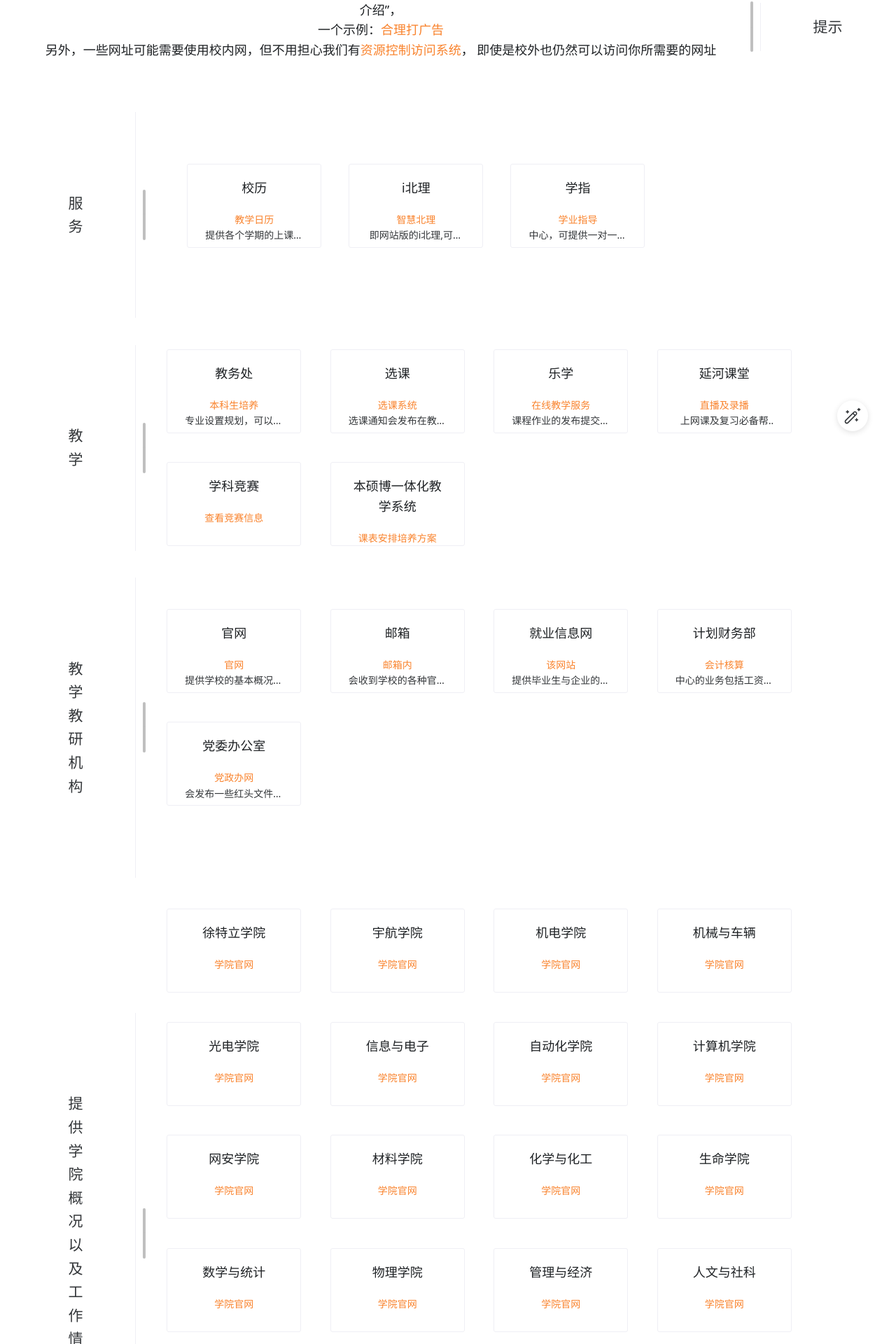
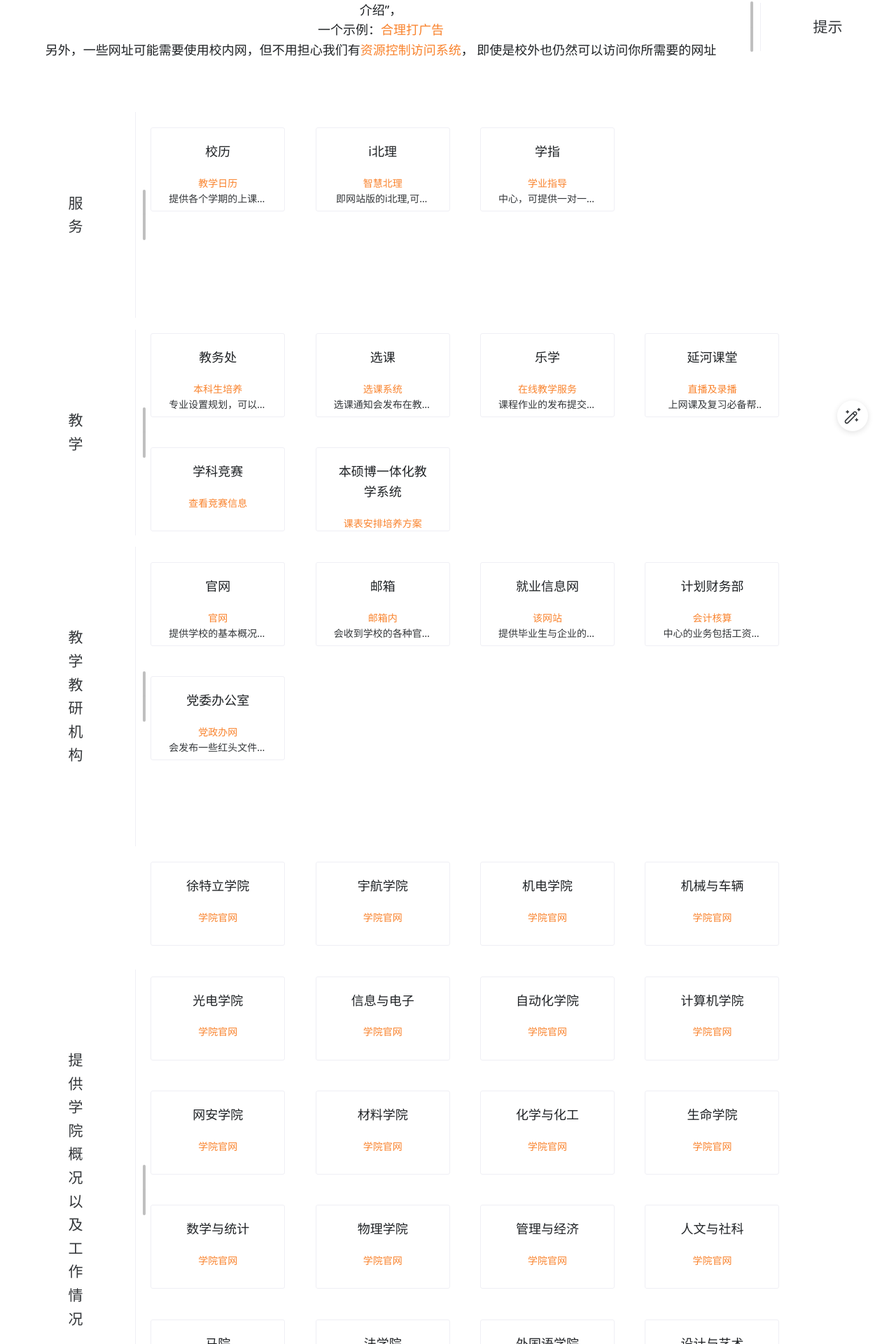
Before and after one commit to BITNP/bitnp-website, a Vue app: page /#/common-links in a window 1280 px wide. Shown: the part 144-2064 px from the top of the page at 70% size. Built offline with nearby package versions, Linux system fonts and the light colour scheme.

Commit message:
又修改了边距问题9241920

```diff
--- a/src/views/common-links/Common-Links.vue
+++ b/src/views/common-links/Common-Links.vue
@@ -49,7 +49,7 @@
       <h2>服务</h2>
       </n-layout-sider>
 
-      <n-layout-content content-style="padding: 5%">
+      <n-layout-content content-style="padding: 0%">
           <n-card title="校历" hoverable class="thumbnail">
             <!-- 悬浮卡片中的内容 -->
             <a href="https://jwc.bit.edu.cn/2019gb/jxrl/index.htm">教学日历</a>
@@ -87,7 +87,7 @@
       <h2>教学</h2>
       </n-layout-sider>
 
-      <n-layout-content content-style="padding: 24px;">
+      <n-layout-content content-style="padding: 0%;">
           <n-card title="教务处" hoverable class="thumbnail">
             <!-- 悬浮卡片中的内容 -->
             <a href="https://jwc.bit.edu.cn/">本科生培养</a>
@@ -143,7 +143,7 @@
       <h2>教学教研机构</h2>
       </n-layout-sider>
 
-      <n-layout-content content-style="padding: 24px;">
+      <n-layout-content content-style="padding: 0%;">
           <n-card title="官网" hoverable class="thumbnail">
 
             <!-- 悬浮卡片中的内容 -->
@@ -196,7 +196,7 @@
       <h2>提供学院概况以及工作情况</h2>
       </n-layout-sider>
 
-      <n-layout-content content-style="padding: 24px;">
+      <n-layout-content content-style="padding: 0%;">
           <n-card title="徐特立学院" hoverable class="thumbnail">
             <a href="https://xuteli.bit.edu.cn/">学院官网</a>
               <n-ellipsis expand-trigger="click" line-clamp="1" :tooltip="false">
@@ -323,7 +323,7 @@
       <h2>管理机构</h2>
       </n-layout-sider>
 
-      <n-layout-content content-style="padding: 24px;">
+      <n-layout-content content-style="padding: 0%;">
           <n-card title="党委组织部" hoverable class="thumbnail">
             <a href="https://zzb.bit.edu.cn/">党校及党建工作</a>
               <n-ellipsis expand-trigger="click" line-clamp="1" :tooltip="false">
@@ -437,7 +437,7 @@
       </n-layout-sider>
 
 
-      <n-layout-content content-style="padding: 24px;">
+      <n-layout-content content-style="padding: 0%;">
           <n-card title="图书馆" hoverable class="thumbnail">
             <a href="http://lib.bit.edu.cn/">常用的数据库</a>
               <n-ellipsis expand-trigger="click" line-clamp="1" :tooltip="false">
@@ -483,7 +483,7 @@
   .n-card {
   /* 卡片的大小 */
   max-width: 15vw;
-  max-height: 20vh;
+  max-height: 15vh;
   }
   .thumbnail
   {
```
